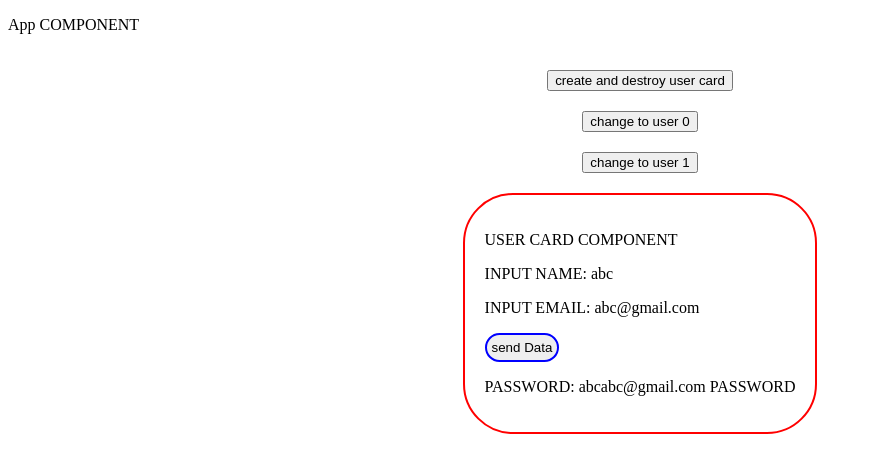
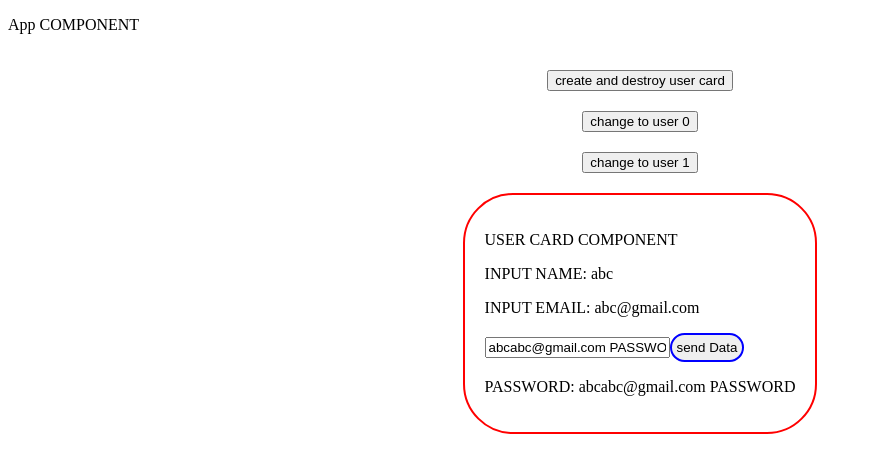
Before and after one commit to Thompson154/Angular_Course, an Angular app: page / in a window 1280 px wide. Shown: the top 472 px of the page, without its empty margins (0-871 px from the left). Built offline with nearby package versions, Linux system fonts and the light colour scheme.

Commit message:
[10/01/2024] Do check, AfterContentInit

```diff
--- a/src/app/user-card/user-card.component.html
+++ b/src/app/user-card/user-card.component.html
@@ -3,10 +3,13 @@
   <p>INPUT NAME: {{ name }}</p>
   <p>INPUT EMAIL: {{ email }}</p>
 
+
+  <input type="text" [(ngModel)]="password">
   <button class="button-user-card" (click)="onSendData()"> send Data</button>
 
   <p>PASSWORD: {{password}}</p>
 
 
   <ng-content></ng-content>
+
 </div>
--- a/src/app/user-card/user-card.component.ts
+++ b/src/app/user-card/user-card.component.ts
@@ -1,14 +1,15 @@
 import { CommonModule } from '@angular/common';
-import { Component, EventEmitter, Input, OnChanges, OnDestroy, OnInit, Output, SimpleChanges } from '@angular/core';
+import { AfterContentInit, Component, DoCheck, EventEmitter, Input, OnChanges, OnDestroy, OnInit, Output, SimpleChanges } from '@angular/core';
+import { FormsModule } from '@angular/forms';
 
 @Component({
   selector: 'app-user-card',
   standalone: true,
-  imports: [CommonModule],
+  imports: [CommonModule, FormsModule],
   templateUrl: './user-card.component.html',
   styleUrl: './user-card.component.scss',
 })
-export class UserCardComponent implements OnInit, OnDestroy, OnChanges {
+export class UserCardComponent implements OnInit, OnDestroy, OnChanges, DoCheck, AfterContentInit{
   @Input() name: string = '';
   @Input() email: string = '';
 
@@ -36,9 +37,18 @@ export class UserCardComponent implements OnInit, OnDestroy, OnChanges {
     this.password = changes['name'].currentValue + changes['email'].currentValue + 'PASSWORD'
   }
 
+  ngDoCheck(): void {
+    console.log("DO CHECK user card")
+  }
+
+  ngAfterContentInit(): void { // solo para confirmar que el contenido
+    console.log("NG AFTER CONTENT INIT")
+  }
+
   public onSendData() {
     this.sendData.emit("Hi, Adri_154, I'm a child XD");
   }
 
 
+
 }
```
